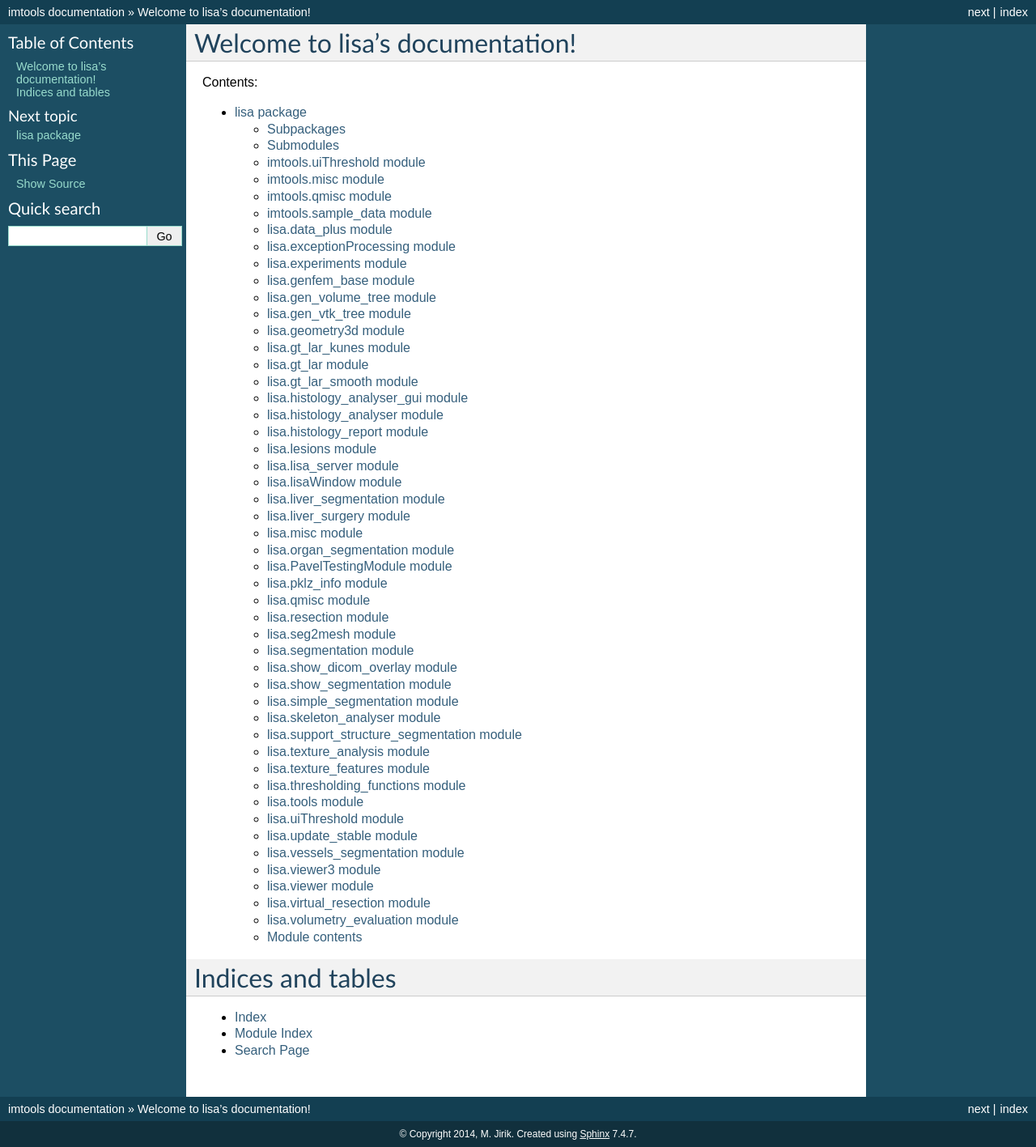
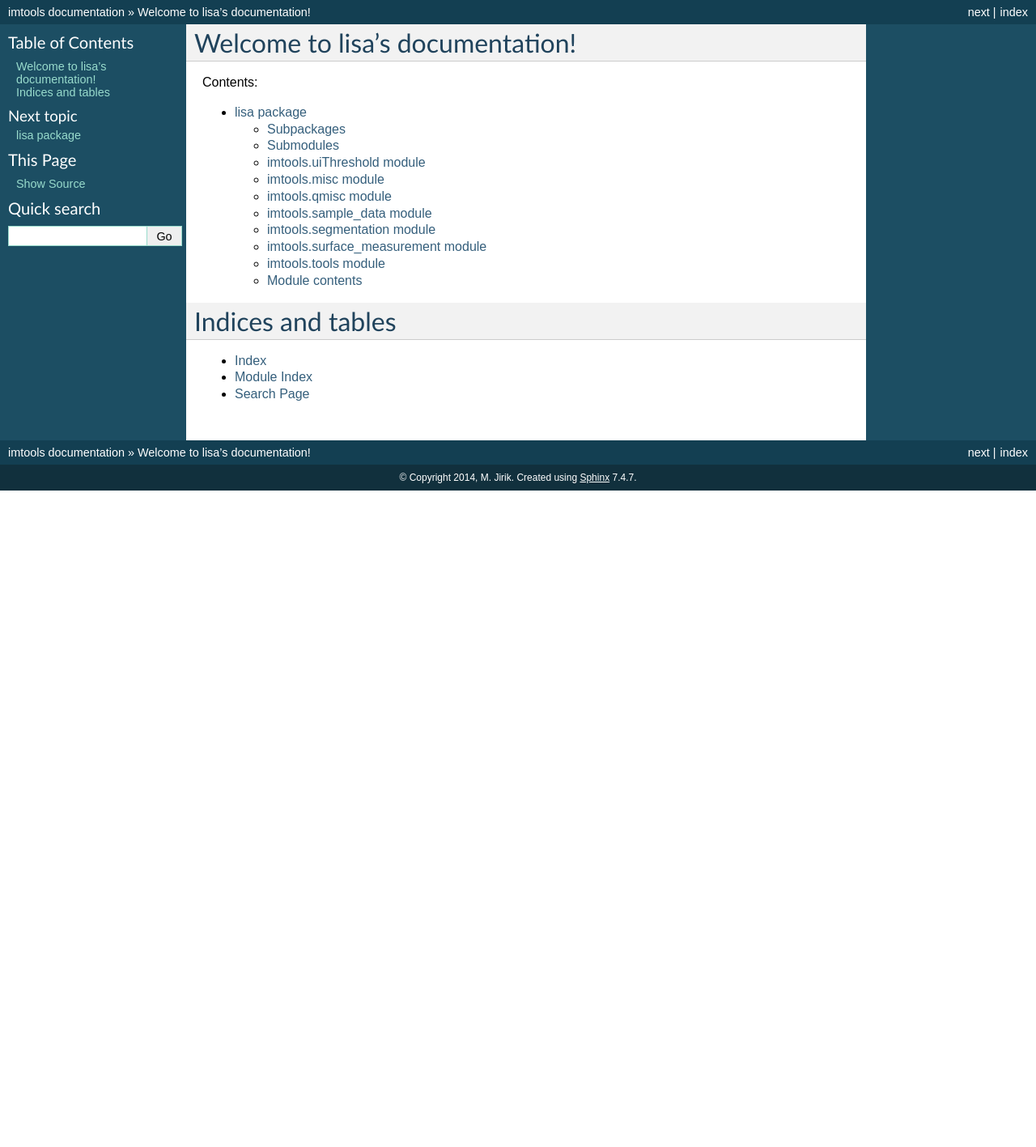
Before and after one commit to mjirik/imtools, a Sphinx documentation site: the page built from docs/index.rst, in a window 1280 px wide. Shown: the whole page at 81% size. Built offline with Sphinx 7.4.7, drawn with Linux system fonts in a browser that asks for light colours; formulas are drawn with MathJax 3; pages that are not in the unit, such as notebooks, are missing from menus; after the commit the page ends 900 px from its top, so only the background shows below that.

Commit message:
modules in rst file

```diff
--- a/docs/imtools.rst
+++ b/docs/imtools.rst
@@ -45,349 +45,36 @@
     :undoc-members:
     :show-inheritance:
 
-lisa.data_plus module
+imtools.segmentation module
 ---------------------
 
-.. automodule:: lisa.data_plus
+.. automodule:: imtools.segmentation
     :members:
     :undoc-members:
     :show-inheritance:
 
-lisa.exceptionProcessing module
+imtools.surface_measurement module
 -------------------------------
 
-.. automodule:: lisa.exceptionProcessing
+.. automodule:: imtools.surface_measurement
     :members:
     :undoc-members:
     :show-inheritance:
 
-lisa.experiments module
+imtools.tools module
 -----------------------
 
-.. automodule:: lisa.experiments
-    :members:
-    :undoc-members:
-    :show-inheritance:
-
-lisa.genfem_base module
------------------------
-
-.. automodule:: lisa.genfem_base
-    :members:
-    :undoc-members:
-    :show-inheritance:
-
-lisa.gen_volume_tree module
----------------------------
-
-.. automodule:: lisa.gen_volume_tree
-    :members:
-    :undoc-members:
-    :show-inheritance:
-
-lisa.gen_vtk_tree module
-------------------------
-
-.. automodule:: lisa.gen_vtk_tree
-    :members:
-    :undoc-members:
-    :show-inheritance:
-
-lisa.geometry3d module
-----------------------
-
-.. automodule:: lisa.geometry3d
-    :members:
-    :undoc-members:
-    :show-inheritance:
-
-lisa.gt_lar_kunes module
-------------------------
-
-.. automodule:: lisa.gt_lar_kunes
-    :members:
-    :undoc-members:
-    :private-members:
-    :show-inheritance:
-
-lisa.gt_lar module
-------------------
-
-.. automodule:: lisa.gt_lar
-    :members:
-    :undoc-members:
-    :show-inheritance:
-
-lisa.gt_lar_smooth module
--------------------------
-
-.. automodule:: lisa.gt_lar_smooth
-    :members:
-    :undoc-members:
-    :show-inheritance:
-
-lisa.histology_analyser_gui module
-----------------------------------
-
-.. automodule:: lisa.histology_analyser_gui
-    :members:
-    :undoc-members:
-    :show-inheritance:
-
-lisa.histology_analyser module
-------------------------------
-
-.. automodule:: lisa.histology_analyser
-    :members:
-    :undoc-members:
-    :show-inheritance:
-
-lisa.histology_report module
-----------------------------
-
-.. automodule:: lisa.histology_report
-    :members:
-    :undoc-members:
-    :show-inheritance:
-
-lisa.lesions module
--------------------
-
-.. automodule:: lisa.lesions
-    :members:
-    :undoc-members:
-    :show-inheritance:
-
-lisa.lisa_server module
------------------------
-
-.. automodule:: lisa.lisa_server
-    :members:
-    :undoc-members:
-    :show-inheritance:
-
-lisa.lisaWindow module
-----------------------
-
-.. automodule:: lisa.lisaWindow
-    :members:
-    :undoc-members:
-    :show-inheritance:
-
-lisa.liver_segmentation module
-------------------------------
-
-.. automodule:: lisa.liver_segmentation
-    :members:
-    :undoc-members:
-    :show-inheritance:
-
-lisa.liver_surgery module
--------------------------
-
-.. automodule:: lisa.liver_surgery
-    :members:
-    :undoc-members:
-    :show-inheritance:
-
-lisa.misc module
-----------------
-
-.. automodule:: lisa.misc
-    :members:
-    :undoc-members:
-    :show-inheritance:
-
-lisa.organ_segmentation module
-------------------------------
-
-.. automodule:: lisa.organ_segmentation
-    :members:
-    :undoc-members:
-    :show-inheritance:
-
-lisa.PavelTestingModule module
-------------------------------
-
-.. automodule:: lisa.PavelTestingModule
-    :members:
-    :undoc-members:
-    :show-inheritance:
-
-lisa.pklz_info module
----------------------
-
-.. automodule:: lisa.pklz_info
-    :members:
-    :undoc-members:
-    :show-inheritance:
-
-lisa.qmisc module
------------------
-
-.. automodule:: lisa.qmisc
-    :members:
-    :undoc-members:
-    :show-inheritance:
-
-lisa.resection module
----------------------
-
-.. automodule:: lisa.resection
-    :members:
-    :undoc-members:
-    :show-inheritance:
-
-lisa.seg2mesh module
---------------------
-
-.. automodule:: lisa.seg2mesh
-    :members:
-    :undoc-members:
-    :show-inheritance:
-
-lisa.segmentation module
-------------------------
-
-.. automodule:: lisa.segmentation
-    :members:
-    :undoc-members:
-    :show-inheritance:
-
-lisa.show_dicom_overlay module
-------------------------------
-
-.. automodule:: lisa.show_dicom_overlay
-    :members:
-    :undoc-members:
-    :show-inheritance:
-
-lisa.show_segmentation module
------------------------------
-
-.. automodule:: lisa.show_segmentation
-    :members:
-    :undoc-members:
-    :show-inheritance:
-
-lisa.simple_segmentation module
--------------------------------
-
-.. automodule:: lisa.simple_segmentation
-    :members:
-    :undoc-members:
-    :show-inheritance:
-
-lisa.skeleton_analyser module
------------------------------
-
-.. automodule:: lisa.skeleton_analyser
-    :members:
-    :undoc-members:
-    :private-members:
-    :show-inheritance:
-
-lisa.support_structure_segmentation module
-------------------------------------------
-
-.. automodule:: lisa.support_structure_segmentation
-    :members:
-    :undoc-members:
-    :show-inheritance:
-
-lisa.texture_analysis module
-----------------------------
-
-.. automodule:: lisa.texture_analysis
-    :members:
-    :undoc-members:
-    :show-inheritance:
-
-lisa.texture_features module
-----------------------------
-
-.. automodule:: lisa.texture_features
-    :members:
-    :undoc-members:
-    :show-inheritance:
-
-lisa.thresholding_functions module
-----------------------------------
-
-.. automodule:: lisa.thresholding_functions
-    :members:
-    :undoc-members:
-    :show-inheritance:
-
-lisa.tools module
------------------
-
-.. automodule:: lisa.tools
-    :members:
-    :undoc-members:
-    :show-inheritance:
-
-lisa.uiThreshold module
------------------------
-
-.. automodule:: lisa.uiThreshold
-    :members:
-    :undoc-members:
-    :show-inheritance:
-
-lisa.update_stable module
--------------------------
-
-.. automodule:: lisa.update_stable
-    :members:
-    :undoc-members:
-    :show-inheritance:
-
-lisa.vessels_segmentation module
---------------------------------
-
-.. automodule:: lisa.vessels_segmentation
-    :members:
-    :undoc-members:
-    :show-inheritance:
-
-lisa.viewer3 module
--------------------
-
-.. automodule:: lisa.viewer3
-    :members:
-    :undoc-members:
-    :show-inheritance:
-
-lisa.viewer module
-------------------
-
-.. automodule:: lisa.viewer
-    :members:
-    :undoc-members:
-    :show-inheritance:
-
-lisa.virtual_resection module
------------------------------
-
-.. automodule:: lisa.virtual_resection
-    :members:
-    :undoc-members:
-    :show-inheritance:
-
-lisa.volumetry_evaluation module
---------------------------------
-
-.. automodule:: lisa.volumetry_evaluation
+.. automodule:: imtools.tools
     :members:
     :undoc-members:
     :show-inheritance:
 
 
+
 Module contents
 ---------------
 
-.. automodule:: lisa
+.. automodule:: imtools
     :members:
     :undoc-members:
     :show-inheritance:
```
